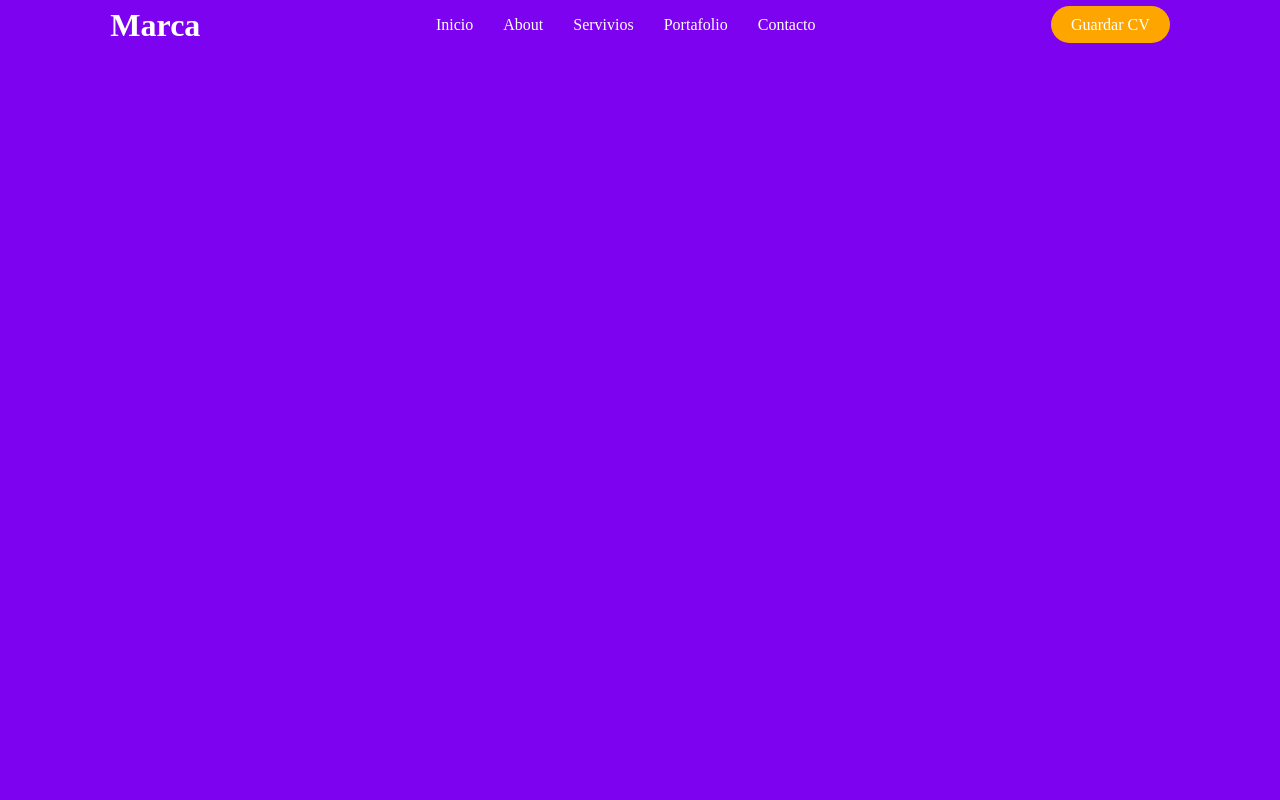
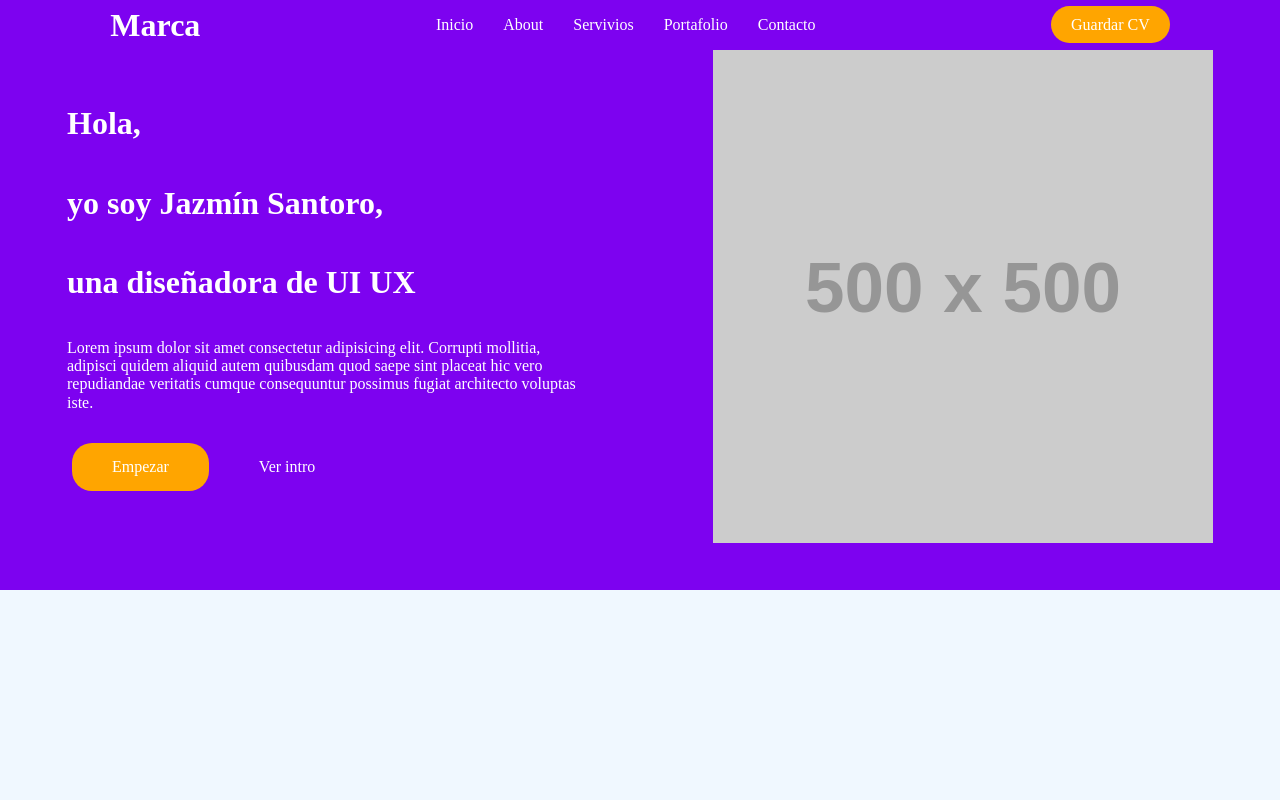
Before and after one commit to JazminFlorencia/porfolio-based-web-project, a plain HTML site: page index.html in a window 1280 px wide. Shown: the top 800 px of the page. Drawn offline with Linux system fonts and the light colour scheme; placeholder pictures from the web are drawn by us.

Commit message:
hice la estructura básica del hero. Y repartí las otras estructuras.

```diff
--- a/css/styles.css
+++ b/css/styles.css
@@ -1,13 +1,13 @@
 .todo{
     display: flex;
     justify-content: center;
-    align-items: center;
-    height: 100vh;
     width: 100%;
     background-color: rgb(125, 2, 240);/* fondo provisorio*/
 }
 
+/*comienzo de edicion de la cabecera*/
 .cabecera{
+    background-color: rgb(125, 2, 240);/* fondo provisorio*/
     display: flex;
     justify-content: space-around;
     color: white;
@@ -43,6 +43,7 @@
     border-radius: 20px;
     border: 1px;
     transition: background-color 0.5s, color 0.5s;
+    align-items: center;
 }
 
 .button:hover{
@@ -50,3 +51,91 @@
     color: orange;
     cursor: pointer;
 }
+
+/*fin de edicion de cabecera*/
+
+/*comienzo de edición del hero*/
+
+.hero{
+    display: flex;
+    justify-content: space-around;
+    height: 590px;
+    align-items: center;
+    width: 100%;
+}
+
+.hero_texto{
+    display: flex;
+    flex-direction: column;
+    justify-content: center;
+    height: 100vh;
+    align-items: center;
+    color: white;
+    width: 40%;
+
+}
+
+.titulo_hero{
+    display: flex;
+    flex-direction: column;
+    flex-direction: start;
+    text-size-adjust: 100px;
+    width: 100%;
+    margin: none;
+}
+
+.button_hero{
+    display: flex;
+    align-items: center;
+    width: 100%;
+    margin: 10px;
+}
+
+.button_2_hero{
+    display: flex;
+    color: white;
+    text-decoration: none;
+    padding: 15px 40px;
+    border-radius: 20px;
+    border: 1px;
+    margin: 5px;
+    transition: background-color 0.5s, color 0.5s;
+}
+
+.button_1_hero{
+    background-color: orange;
+    color: white;
+    text-decoration: none;
+    padding: 15px 40px;
+    border-radius: 20px;
+    border: 1px;
+    margin: 5px;
+    transition: background-color 0.5s, color 0.5s;
+    align-items: center;
+}
+
+.button_1_hero:hover{
+    background-color: white;
+    color: orange;
+    cursor: pointer;
+}
+
+.button_2_hero:hover{
+    background-color: white;
+    color: orange;
+    cursor: pointer;
+}
+
+
+/*fin de edicion del hero*/
+
+/**/
+.seccion_1{
+    background-color: aliceblue;
+    height: 590px;
+}
+
+.seccion_2{
+    background-color: rgb(132, 179, 221);
+    height: 590px;
+}
--- a/index.html
+++ b/index.html
@@ -28,9 +28,34 @@
 
     </header>
     <main>
-        <section>
+        <section class="hero">
+            <section class="hero_texto">
+                <section class="titulo_hero">
+                    <h1>Hola,</h1>
+                <h1>yo soy Jazmín Santoro,</h1>
+                <h1>una diseñadora de UI UX</h1>
+                </section>
+                <p>Lorem ipsum dolor sit amet consectetur adipisicing elit. Corrupti mollitia, adipisci quidem aliquid autem quibusdam quod saepe sint placeat hic vero repudiandae veritatis cumque consequuntur possimus fugiat architecto voluptas iste.</p>
+                <section class="button_hero">
+                    <a href="" class="button_1_hero">Empezar</a>
+                    <a  href="" class="button_2_hero">Ver intro</a>
+                </section>
+            </section>
+            <section>
+                <img src="http://via.placeholder.com/500" alt="">
+            </section>
 
         </section>
+
+        <section class="seccion_1"></section>
+        <section class="seccion_2"></section>
+        <section class="seccion_1"></section>
+        <section class="seccion_2"></section>
+        <section class="seccion_1"></section>
+        <section class="seccion_2"></section>
+        <section class="seccion_1"></section>
+        <section class="seccion_2"></section>
+
     </main>
     <footer></footer>
 
```
